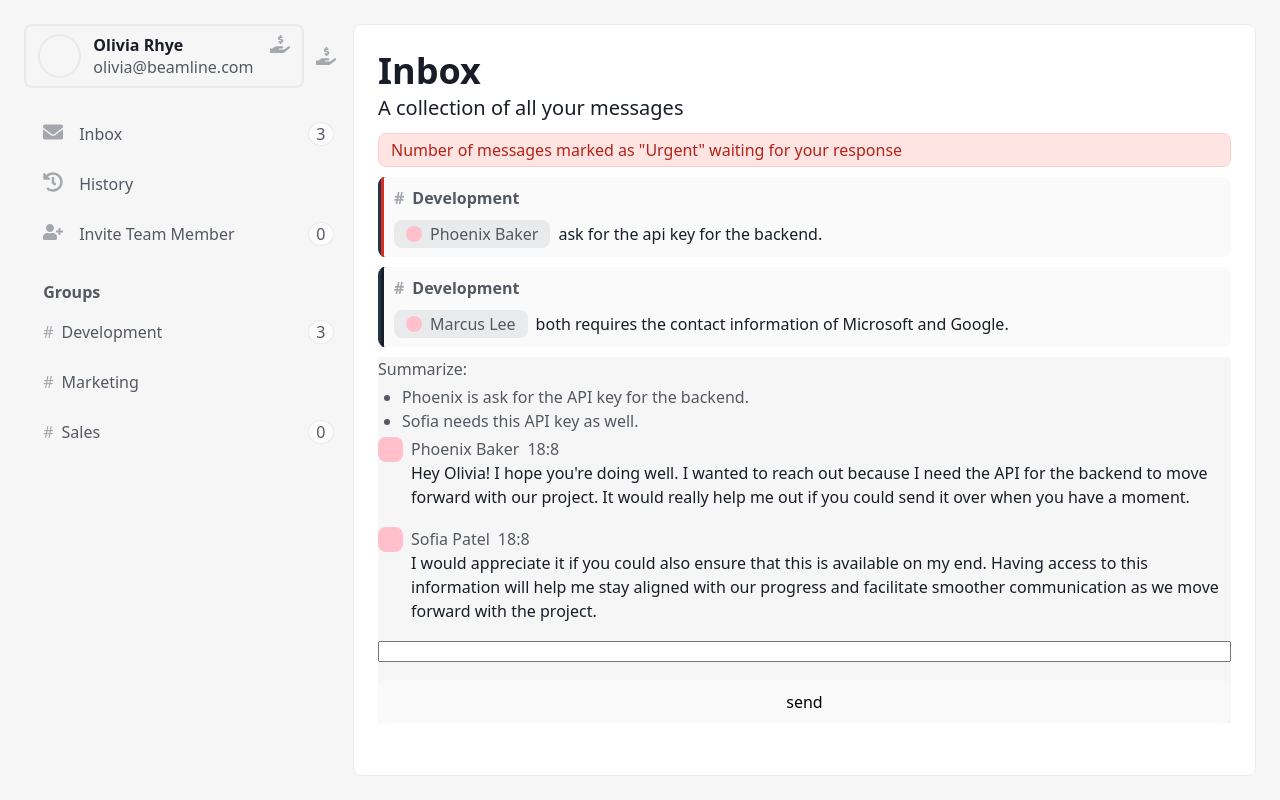
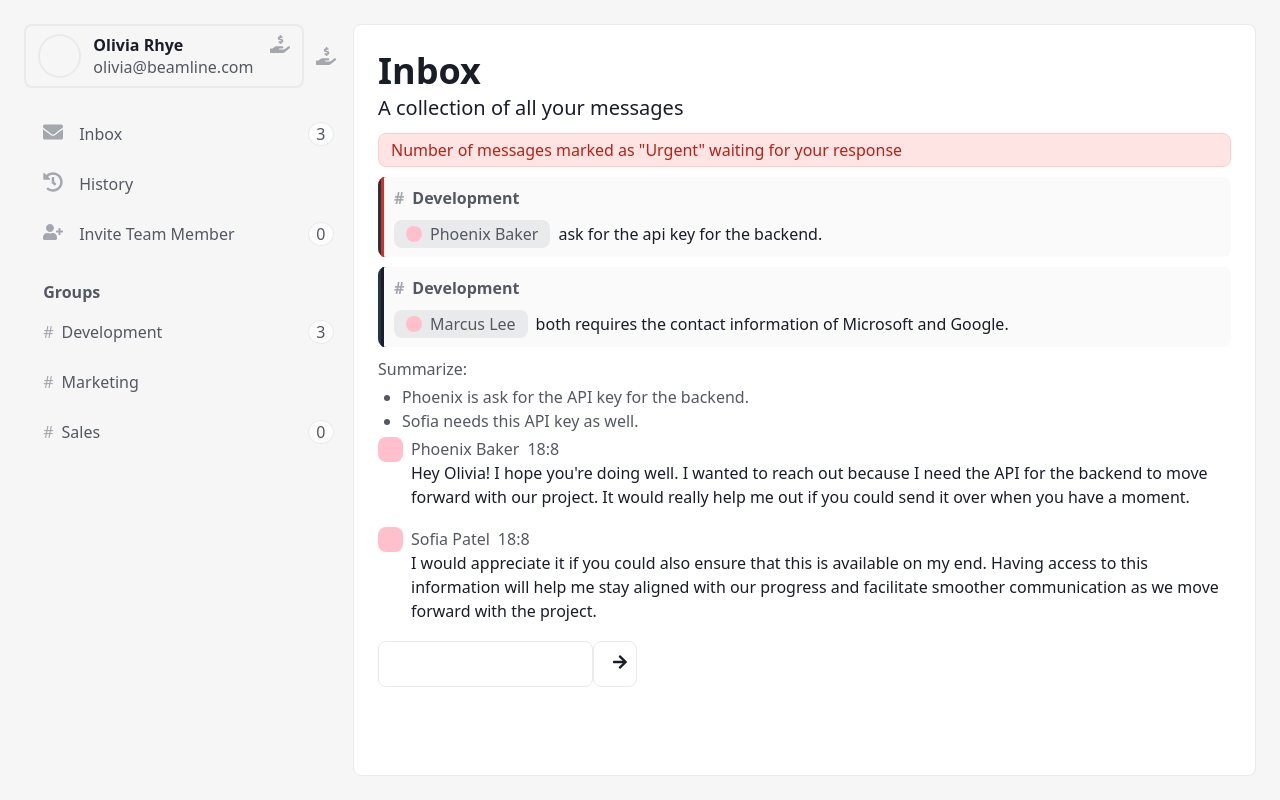
Before and after one commit to serae91/team_communication, a React app in the folder frontend/: page / in a window 1280 px wide. Built offline with nearby package versions, Linux system fonts and the light colour scheme; the HTML template or start-up script is replaced by a standard one.

Commit message:
bl input

```diff
--- a/frontend/src/components/layout/side-nav-bar/side-nav-bar-button/SideNavBarButton.scss
+++ b/frontend/src/components/layout/side-nav-bar/side-nav-bar-button/SideNavBarButton.scss
@@ -45,7 +45,7 @@
 .side-nav-bar-button:focus {
   outline: none;
   border-style: solid;
-  border-width: 2px;
+  border-width: constants.$border-width;
   border-color: colors.$color-border;
   background-color: colors.$color-select-gray;
 }
--- a/frontend/src/components/system/chat-system/ChatSystem.scss
+++ b/frontend/src/components/system/chat-system/ChatSystem.scss
@@ -2,5 +2,5 @@
 @use '../../../styles/constants' as constants;
 
 .chat-system {
-  background-color: colors.$color-background-primary;
+  background-color: colors.$color-white;
 }
--- a/frontend/src/components/system/chat-system/chat-messenging/ChatMessenging.scss
+++ b/frontend/src/components/system/chat-system/chat-messenging/ChatMessenging.scss
@@ -5,4 +5,28 @@
   display: flex;
   flex-direction: column;
   gap: 18px;
+
+  .send-button{
+    outline: none;
+    color: colors.$color-text-main;
+    background-color: colors.$color-white;
+    min-height: constants.$height-title;
+    padding: 0 18px;
+    border-radius: constants.$border-radius;
+    border-style: solid;
+    border-width: constants.$border-width;
+    border-color: colors.$color-border;
+    width: constants.$height-title;
+  }
+  .send-button:hover {
+    background-color: colors.$color-hover-gray;
+  }
+  .send-button:active {
+    background-color: colors.$color-select-gray;
+  }
+
+  .flex-row {
+    display: flex;
+    flex-direction: row;
+  }
 }
--- a/frontend/src/components/system/chat-system/chat-messenging/ChatMessenging.tsx
+++ b/frontend/src/components/system/chat-system/chat-messenging/ChatMessenging.tsx
@@ -1,6 +1,10 @@
 import { JSX } from 'react';
 import './ChatMessenging.scss';
 import ChatMessage from './chat-message/ChatMessage';
+import BLInput from '../../../ui/bl-input/BLInput';
+import {
+  FaArrowRight
+} from 'react-icons/fa';
 
 
 interface ChatMessengingProps {
@@ -12,7 +16,7 @@ function ChatMessenging(props: ChatMessengingProps): JSX.Element {
     <div className={'chat-messenging'}>
       <ChatMessage sender={'Phoenix Baker'} postTime={new Date()} message={'Hey Olivia! I hope you\'re doing well. I wanted to reach out because I need the API for the backend to move forward with our project. It would really help me out if you could send it over when you have a moment.'}/>
       <ChatMessage sender={'Sofia Patel'} postTime={new Date()} message={'I would appreciate it if you could also ensure that this is available on my end. Having access to this information will help me stay aligned with our progress and facilitate smoother communication as we move forward with the project.'}/>
-      <input/><button>send</button>
+      <div className={'flex-row'}><BLInput/><button className={'send-button'}><FaArrowRight/></button></div>
     </div>
   );
 }
--- /dev/null
+++ b/frontend/src/components/ui/bl-input/BLInput.scss
@@ -0,0 +1,15 @@
+@use '../../../styles/colors' as colors;
+@use '../../../styles/constants' as constants;
+
+
+.bl-input {
+  outline: none;
+  color: colors.$color-text-main;
+  background-color: colors.$color-white;
+  min-height: constants.$height-title;
+  padding: 0 18px;
+  border-radius: constants.$border-radius;
+  border-style: solid;
+  border-width: constants.$border-width;
+  border-color: colors.$color-border;
+}
--- /dev/null
+++ b/frontend/src/components/ui/bl-input/BLInput.tsx
@@ -0,0 +1,14 @@
+import './BLInput.scss';
+import { JSX } from 'react';
+
+interface BLInputProps {
+  className?: string;
+}
+
+const BLInput = (props: BLInputProps): JSX.Element => {
+  return (
+    <input className={ `bl-input ${props.className??''}` }/>
+  );
+};
+
+export default BLInput;
--- a/frontend/src/components/ui/bl-left-marked-card/BLLeftMarkedCard.tsx
+++ b/frontend/src/components/ui/bl-left-marked-card/BLLeftMarkedCard.tsx
@@ -1,7 +1,6 @@
 import './BLLeftMarkedCard.scss';
 import { JSX } from 'react';
 import { BLLeftMarkedCardColor } from './types';
-import { color } from 'framer-motion';
 
 interface BLLeftMarkedCardProps {
   children;
```
